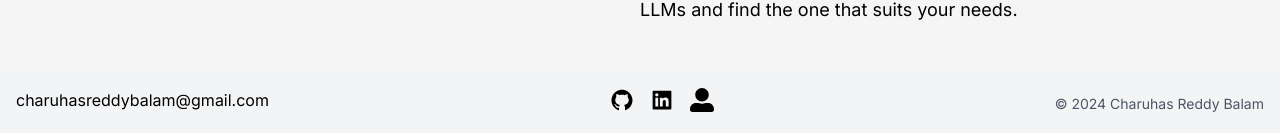
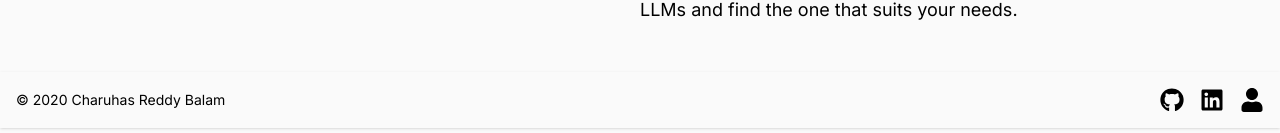
Before and after one commit to Charuhas10/LLM_Net, a Next.js app: page / in a window 1280 px wide. Shown: the part 668-801 px from the top of the page. Built offline with nearby package versions, Linux system fonts and the light colour scheme; no server answers; the database is empty.

Commit message:
Update layout and styling

```diff
--- a/app/layout.js
+++ b/app/layout.js
@@ -15,7 +15,7 @@ export const metadata = {
 export default function RootLayout({ children }) {
   return (
     <html lang="en" suppressHydrationWarning>
-      <body className={`${inter.className} bg-neutral-100 dark:bg-neutral-900`}>
+      <body className={`${inter.className} bg-[#fafafa] dark:bg-neutral-900`}>
         <Providers>
           <ModelProvider>
             <div>
--- a/components/AddModelForm.jsx
+++ b/components/AddModelForm.jsx
@@ -38,7 +38,27 @@ export default function AddModelForm() {
   return (
     <form onSubmit={handleSubmit} className="space-y-4 mx-[60px] mt-12">
       <div>
-        <label htmlFor="type" className="block text-sm font-medium text-gray-700">
+        <label
+          htmlFor="title"
+          className="block text-sm font-medium text-gray-700"
+        >
+          Title
+        </label>
+        <input
+          type="text"
+          name="title"
+          id="title"
+          value={model.title}
+          onChange={handleChange}
+          required
+          className="mt-1 block w-full border-gray-300 shadow-sm sm:text-sm"
+        />
+      </div>
+      <div>
+        <label
+          htmlFor="type"
+          className="block text-sm font-medium text-gray-700"
+        >
           Type
         </label>
         <input
@@ -53,22 +73,10 @@ export default function AddModelForm() {
       </div>
 
       <div>
-        <label htmlFor="title" className="block text-sm font-medium text-gray-700">
-          Title
-        </label>
-        <input
-          type="text"
-          name="title"
-          id="title"
-          value={model.title}
-          onChange={handleChange}
-          required
-          className="mt-1 block w-full border-gray-300 shadow-sm sm:text-sm"
-        />
-      </div>
-
-      <div>
-        <label htmlFor="tags" className="block text-sm font-medium text-gray-700">
+        <label
+          htmlFor="tags"
+          className="block text-sm font-medium text-gray-700"
+        >
           Tags (comma separated)
         </label>
         <input
@@ -83,7 +91,10 @@ export default function AddModelForm() {
       </div>
 
       <div>
-        <label htmlFor="description" className="block text-sm font-medium text-gray-700">
+        <label
+          htmlFor="description"
+          className="block text-sm font-medium text-gray-700"
+        >
           Description
         </label>
         <textarea
--- a/components/Footer.jsx
+++ b/components/Footer.jsx
@@ -1,36 +1,38 @@
+import Link from "next/link";
 import React from "react";
-import { AiFillGithub, AiFillLinkedin } from "react-icons/ai"; // You need to install react-icons if you haven't already
-import { FaUserAlt } from "react-icons/fa"; // Assuming you want to use this for the profile icon
+import { FaGithub, FaLinkedin, FaUser } from "react-icons/fa";
 
 function Footer() {
   return (
-    <footer className="flex items-center justify-between p-4 bg-gray-100 text-center">
-      <div className="mb-2">charuhasreddybalam@gmail.com</div>
-      <div className="flex space-x-4 mb-2">
-        {/* Placeholder for icons */}
-        <a
-          href="https://github.com/charuhas10"
+    <footer className="flex items-center justify-between p-4 bg-[#fafafa] text-center shadow dark:shadow-neutral-700 dark:bg-neutral-900">
+      <div className="flex items-center">
+        <p className="text-sm text-black dark:text-white">
+          &copy; 2020 Charuhas Reddy Balam
+        </p>
+      </div>
+      <div className="flex space-x-4">
+        <Link
+          href="https://www.github.com/charuhas10"
           target="_blank"
           rel="noopener noreferrer"
         >
-          <AiFillGithub className="text-2xl hover:text-gray-700" />
-        </a>
-        <a
+          <FaGithub className="text-2xl hover:text-gray-700 hover:dark:text-[#d6d6d6]" />
+        </Link>
+        <Link
           href="https://www.linkedin.com/in/charuhas-reddy/"
           target="_blank"
           rel="noopener noreferrer"
         >
-          <AiFillLinkedin className="text-2xl hover:text-blue-700" />
-        </a>
-        <a
+          <FaLinkedin className="text-2xl hover:text-gray-700 hover:dark:text-[#d6d6d6]" />
+        </Link>
+        <Link
           href="https://charuhas10.github.io/Portfolio/"
           target="_blank"
           rel="noopener noreferrer"
         >
-          <FaUserAlt className="text-2xl hover:text-gray-700" />
-        </a>
+          <FaUser className="text-2xl hover:text-gray-700 hover:dark:text-[#d6d6d6]" />
+        </Link>
       </div>
-      <p className="text-sm text-gray-600">&copy; 2024 Charuhas Reddy Balam</p>
     </footer>
   );
 }
--- a/components/ModelCard.jsx
+++ b/components/ModelCard.jsx
@@ -32,13 +32,7 @@ export default function ModelCard({
 
   return (
     <div
-      className={`bg-white dark:bg-neutral-800 shadow-md rounded-lg p-4 max-w-sm w-full mx-auto
-        transition duration-300 ease-in-out cursor-pointer
-        ${
-          isHovered
-            ? "hover:bg-blue-100 dark:hover:bg-neutral-600"
-            : "hover:bg-gray-100 dark:hover:bg-neutral-700"
-        }`}
+      className="bg-[#eee] hover:bg-[#e0e0e0] dark:bg-neutral-800 dark:hover:bg-neutral-600 shadow-md rounded-lg p-4 max-w-sm w-full mx-auto transition duration-300 ease-in-out cursor-pointer"
       onMouseEnter={() => setIsHovered(true)}
       onMouseLeave={() => setIsHovered(false)}
       onClick={() => {
--- a/components/Navbar.jsx
+++ b/components/Navbar.jsx
@@ -11,7 +11,7 @@ export default function Navbar() {
   const logoSrc = resolvedTheme === "dark" ? "/logo_white.png" : "/logo.png";
 
   return (
-    <nav className="bg-white shadow dark:shadow-neutral-700 dark:bg-neutral-900">
+    <nav className="bg-[#fafafa] shadow dark:shadow-neutral-700 dark:bg-neutral-900">
       <div className="max-w-7xl mx-auto px-2 sm:px-6 lg:px-2">
         <div className="flex items-center justify-between h-16">
           <div className="flex-shrink-0">
```
